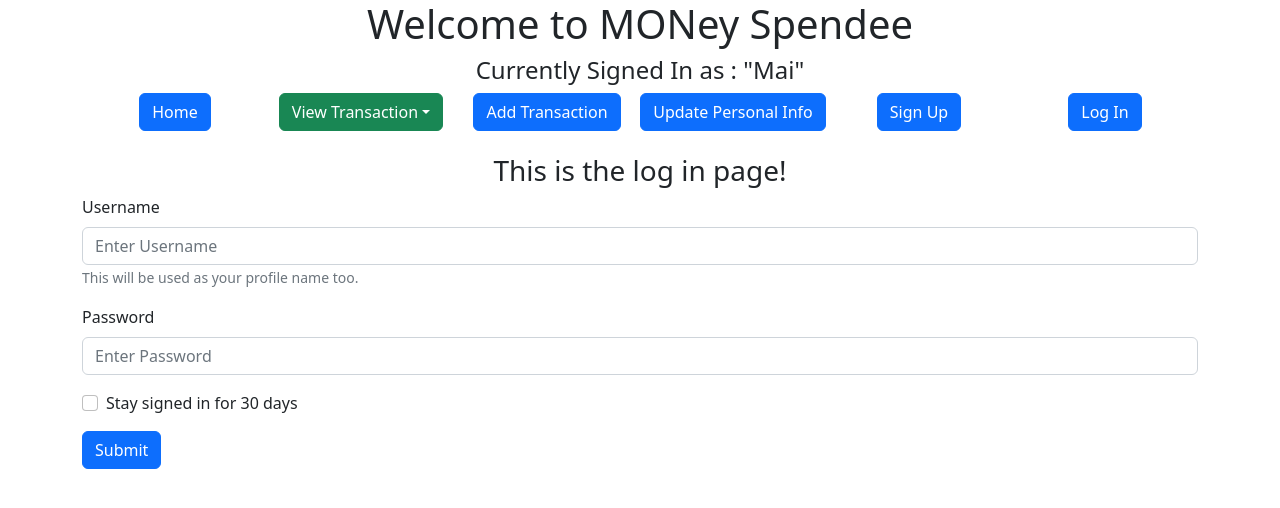
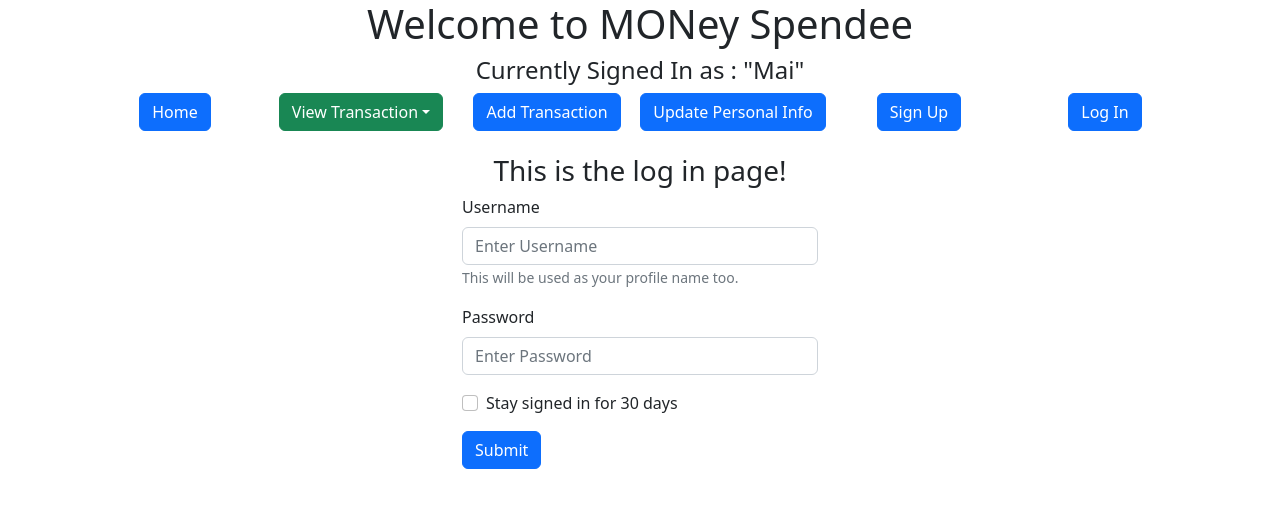
Before and after one commit to chonnikan-aue/money-spendee-client, a React (Create React App) app: page /log-in in a window 1280 px wide. Shown: the top 508 px of the page. Built offline with nearby package versions, Linux system fonts and the light colour scheme; no server answers; the HTML template or start-up script is replaced by a standard one.

Commit message:
Edit Grid of LogIn

```diff
--- a/src/components/LogIn/LogIn.js
+++ b/src/components/LogIn/LogIn.js
@@ -1,7 +1,7 @@
 import React, { useState } from "react";
 import axios from "axios"
 import './LogIn.css';
-import { Button, Form, Container, Row} from 'react-bootstrap'
+import { Button, Form, Container, Row, Col} from 'react-bootstrap'
 
 const LogIn = props => {
 
@@ -44,10 +44,13 @@ const LogIn = props => {
         <h3>This is the log in page!</h3>
       </Row>
       <Row>
+        <Col md={{ span: 4, offset: 4 }}>
           <Form onSubmit={handleSubmit}>
             <Form.Group className="mb-3" controlId="formBasicEmail">
               <Form.Label>Username</Form.Label>
+              <Col>
                 <Form.Control type="text" onChange={handleChange} placeholder="Enter Username" />
+              </Col>
               <Form.Text className="text-muted">
                 This will be used as your profile name too.
               </Form.Text>
@@ -55,7 +58,9 @@ const LogIn = props => {
 
             <Form.Group className="mb-3" controlId="formBasicPassword">
               <Form.Label>Password</Form.Label>
+              <Col>
                 <Form.Control type="password" onChange={handleChange} placeholder="Enter Password" />
+              </Col>
             </Form.Group>
             <Form.Group className="mb-3" controlId="formBasicCheckbox">
               <Form.Check type="checkbox" onChange={handleChange} label="Stay signed in for 30 days" />
@@ -64,6 +69,7 @@ const LogIn = props => {
               Submit
             </Button>
           </Form>
+        </Col>
       </Row>
     </Container>
   )
--- a/src/components/TableView/TableView.js
+++ b/src/components/TableView/TableView.js
@@ -4,7 +4,6 @@ import editIcon from '../../images/edit.png'
 import deleteIcon from '../../images/delete.png'
 import './TableView.css';
 import { Container, Row, Table, Pagination } from "react-bootstrap"
-import { redirect } from "react-router-dom";
 
 const TableView = props => {
 
```
Also changed, not shown: src/components/LogIn/LogIn.css (line endings or trailing spaces). Lines whose indentation alone changed are shown as unchanged.
